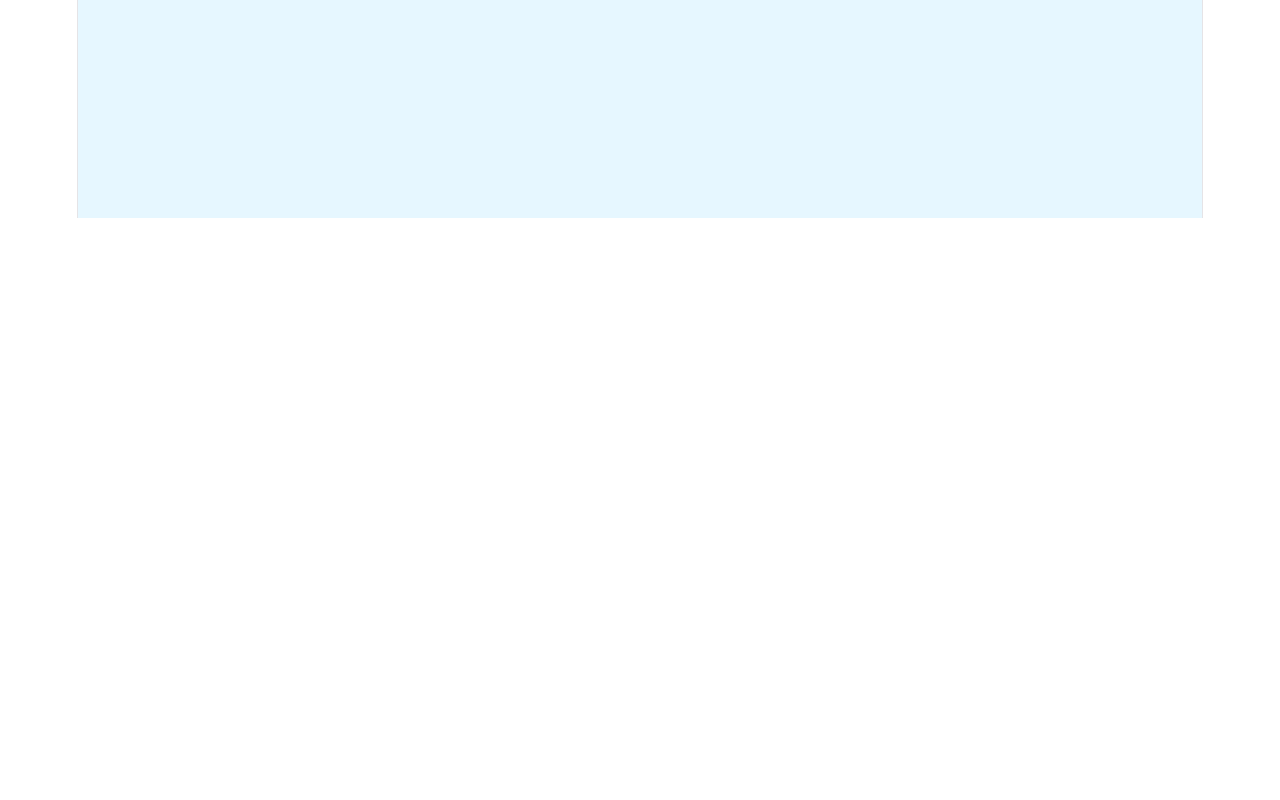
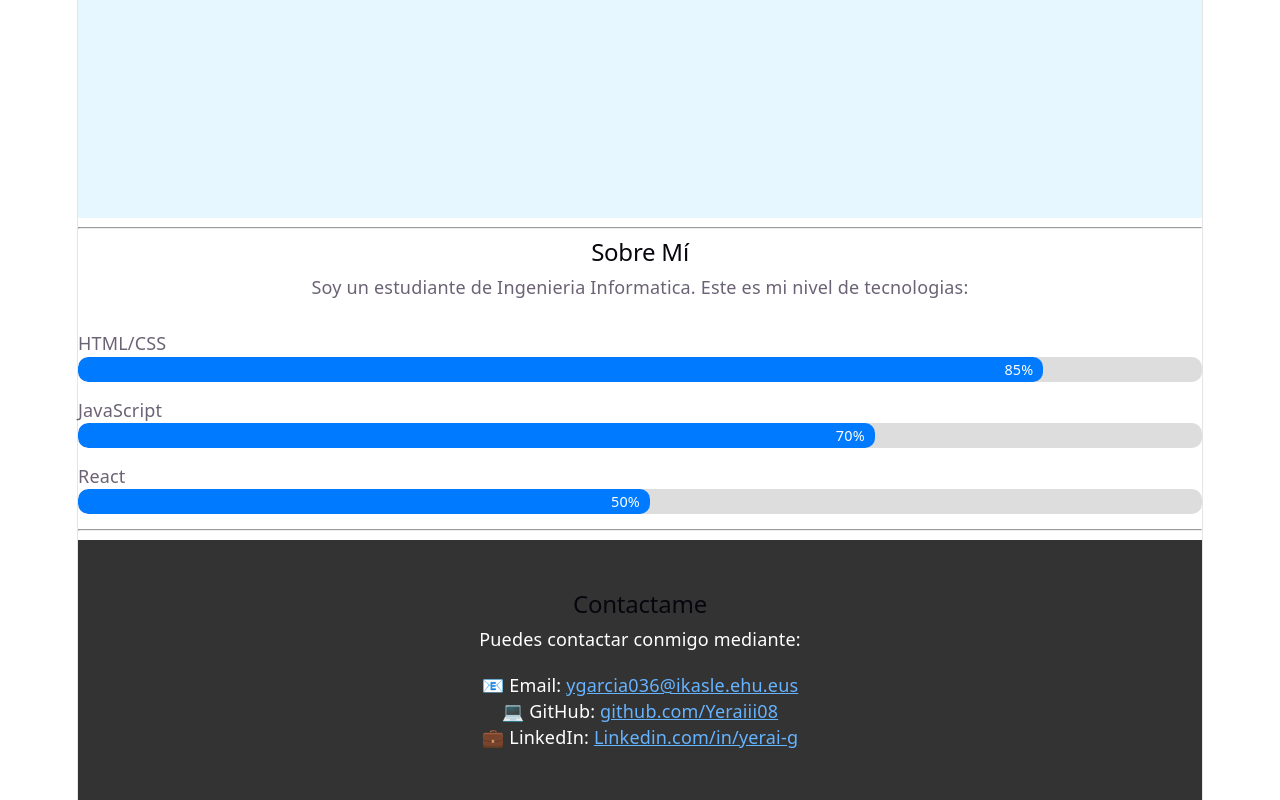
Before and after one commit to Yeraiii08/Portfolio, a React app: page / in a window 1280 px wide. Shown: the part 1402-2202 px from the top of the page. Before the commit the page ends 1620 px from the top, so only its background shows below. Built offline with nearby package versions, Linux system fonts and the light colour scheme; no server answers; the HTML template or start-up script is replaced by a standard one.

Commit message:
Los dos ultimos apartados terminados (Sobre Mi y Contacto)

```diff
--- a/src/App.css
+++ b/src/App.css
@@ -113,9 +113,41 @@ body.dark-theme {
   cursor: pointer;
 }
 
-/* Para Modo oscuro */
 .dark-theme .Detalles-caja-fea {
   background-color: #222;
   border-color: #555;
   color: white;
 }
+
+.skills-container {
+  margin-top: 30px;
+  text-align: left;
+}
+
+.skill-box {
+  margin-bottom: 15px;
+}
+
+.progress-bg {
+  background-color: #ddd;
+  border-radius: 10px;
+  width: 100%;
+  height: 25px;
+  overflow: hidden;
+}
+
+.progress-bar {
+  background-color: #007bff;
+  height: 100%;
+  color: white;
+  text-align: right;
+  padding-right: 10px;
+  line-height: 25px;
+  font-size: 0.8rem;
+  border-radius: 10px;
+  transition: width 2s ease-in-out;
+}
+
+.dark-theme .progress-bg {
+  background-color: #555;
+}
--- a/src/App.jsx
+++ b/src/App.jsx
@@ -2,6 +2,8 @@ import React, { useState, useEffect } from 'react';
 import Navbar from './componentes/Navbar';
 import Inicio from './componentes/Inicio';
 import Proyectos from './componentes/Proyectos';
+import SobreMi from './componentes/Sobre_mi';
+import Contacto from './componentes/Contacto';
 import './App.css';
 
 function App() {
@@ -25,6 +27,10 @@ function App() {
       <Inicio/>
       <hr></hr>
       <Proyectos/>
+      <hr></hr>
+      <SobreMi/>
+      <hr></hr>
+      <Contacto/>
     </div>
   )
 }
--- /dev/null
+++ b/src/componentes/Contacto.jsx
@@ -0,0 +1,20 @@
+import React from 'react';
+
+const Contacto = () => {
+  return (
+    <section id="contact" style={{ padding: '50px 20px', textAlign: 'center', backgroundColor: '#333', color: 'white' }}>
+      <h2>Contactame</h2>
+      <p>Puedes contactar conmigo mediante:</p>
+
+      <div style={{ marginTop: '20px' }}>
+        <p>📧 Email: <a href="mailto:ygarcia036@ikasle.ehu.eus" style={{ color: '#66b3ff' }}>ygarcia036@ikasle.ehu.eus</a></p>
+
+        <p>💻 GitHub: <a href="https://github.com/Yeraiii08" target="_blank" rel="noreferrer" style={{ color: '#66b3ff' }}>github.com/Yeraiii08</a></p>
+
+        <p>💼 LinkedIn: <a href="https://www.linkedin.com/in/yerai-g-175a39252" target="_blank" rel="noreferrer" style={{ color: '#66b3ff' }}>Linkedin.com/in/yerai-g</a></p>
+      </div>
+    </section>
+  );
+};
+
+export default Contacto;
--- /dev/null
+++ b/src/componentes/Sobre_mi.jsx
@@ -0,0 +1,37 @@
+import React from 'react';
+
+const SobreMi = () => {
+  return (
+    <section id="sobreMi" className="sobreMi-section">
+      <div className="sobreMi-container">
+        <h2 className="sobreMi-title">Sobre Mí</h2>
+        <p>
+          Soy un estudiante de Ingenieria Informatica. Este es mi nivel de tecnologias:
+        </p>
+
+        <div className="skills-container">
+          <div className="skill-box">
+            <span className="skill-name">HTML/CSS</span>
+            <div className="progress-bg">
+              <div className="progress-bar" style={{ width: '85%' }}>85%</div>
+            </div>
+          </div>
+          <div className="skill-box">
+            <span className="skill-name">JavaScript</span>
+            <div className="progress-bg">
+              <div className="progress-bar" style={{ width: '70%' }}>70%</div>
+            </div>
+          </div>
+          <div className="skill-box">
+            <span className="skill-name">React</span>
+            <div className="progress-bg">
+              <div className="progress-bar" style={{ width: '50%' }}>50%</div>
+            </div>
+          </div>
+        </div>
+      </div>
+    </section>
+  );
+};
+
+export default SobreMi;
```
